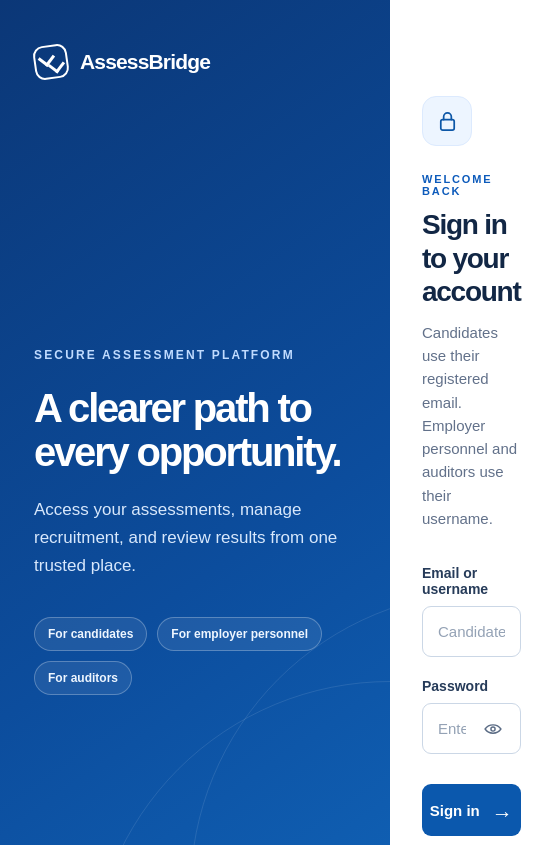
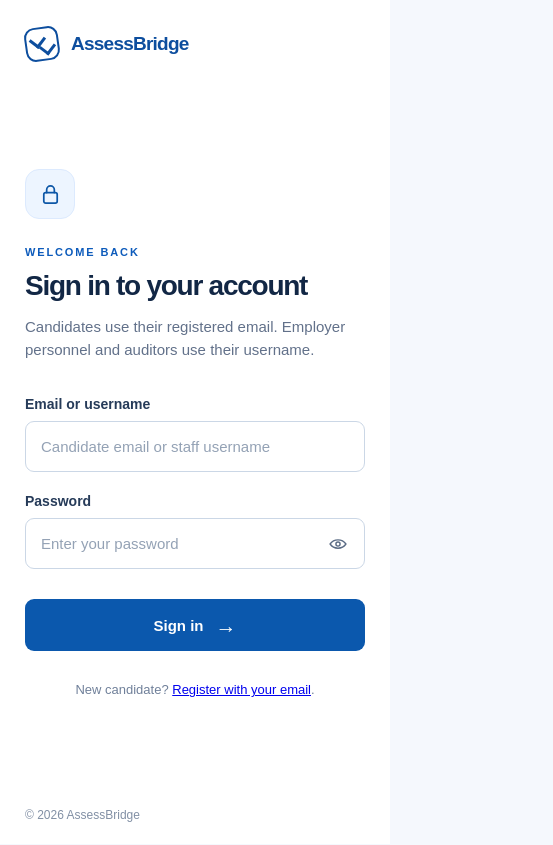
Before and after one commit to NatnaelAyele/AssessBridge, a plain HTML site: page frontend/index.html in a window 390 px wide. Shown: the top 845 px of the page, 553 px wide, since content can reach past the window. Drawn offline with Linux system fonts and the light colour scheme; a script that the page names is missing.

Commit message:
added responsivness for the login page

```diff
--- a/frontend/css/styles.css
+++ b/frontend/css/styles.css
@@ -78,3 +78,24 @@ h2 { margin: 0; color: #122745; font-size: clamp(28px, 2.5vw, 36px); line-height
 .sign-out-button:focus-visible { outline: 3px solid #9bc8ff; outline-offset: 3px; }
 .access-note { margin: 29px 0 0; color: #70809a; font-size: 13px; text-align: center; line-height: 1.5; }
 .login-footer { width: min(100%, 430px); color: #8290a5; font-size: 12px; }
+
+
+@media (max-width: 900px) {
+  .page-shell { grid-template-columns: minmax(310px, 42%) 1fr; }
+  .intro-panel { padding: 34px; }
+  .intro-content h1 { font-size: clamp(34px, 4.5vw, 48px); }
+  .intro-content p { font-size: 15px; }
+}
+
+@media (max-width: 700px) {
+  .page-shell { display: block; }
+  .intro-panel { display: none; }
+  .login-panel { min-height: 100vh; padding: 27px 25px 22px; align-items: stretch; }
+  .mobile-brand { display: inline-flex; align-self: flex-start; font-size: 19px; }
+  .login-content { align-self: center; padding: 45px 0; }
+  .login-footer { align-self: center; }
+}
+
+@media (prefers-reduced-motion: reduce) {
+  *, *::before, *::after { transition-duration: .01ms !important; }
+}
```
